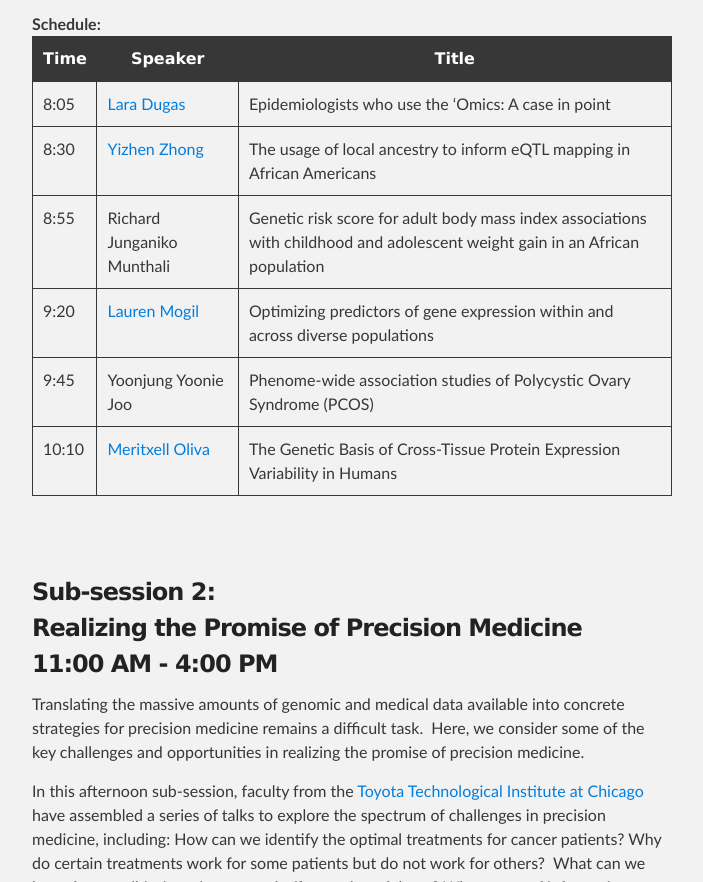
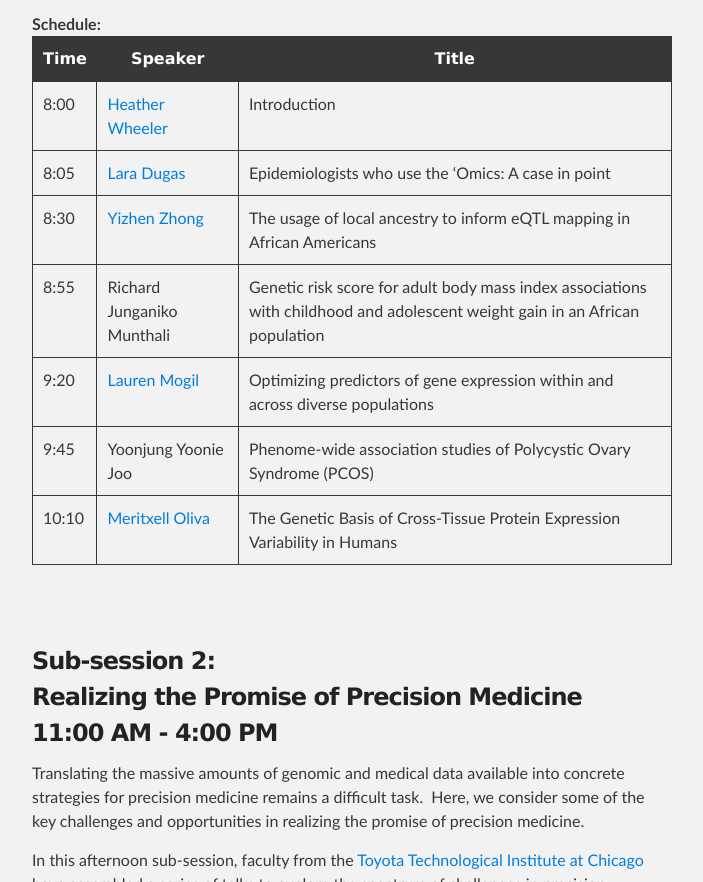
Before and after one commit to hwheeler01/glbio17, a plain HTML site: page index.html in a window 1280 px wide. Shown: the part 1118-2000 px from the top of the page, without its empty margins (288-991 px from the left). Drawn offline with Linux system fonts and the light colour scheme.

Commit message:
add intro

```diff
--- a/index.html
+++ b/index.html
@@ -56,6 +56,11 @@ Monday, May 15, 2017</h3>
     </tr>
   </thead>
   <tbody>
+    <tr>
+      <td style="text-align: left">8:00</td>
+      <td style="text-align: left"><a href="http://www.hewlab.org">Heather Wheeler</a></td>
+      <td style="text-align: left">Introduction</td>
+    </tr>
     <tr>
       <td style="text-align: left">8:05</td>
       <td style="text-align: left"><a href="http://ssom.luc.edu/public_health_sciences/faculty-staff/laradugas/">Lara Dugas</a></td>
```
